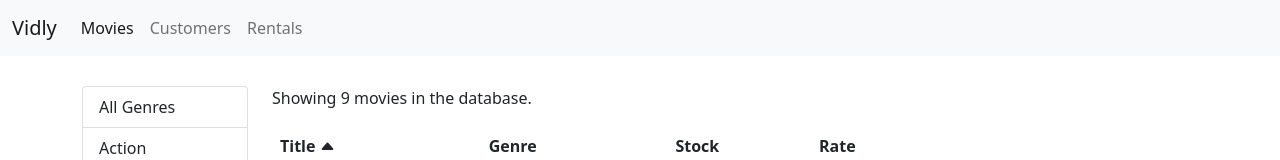
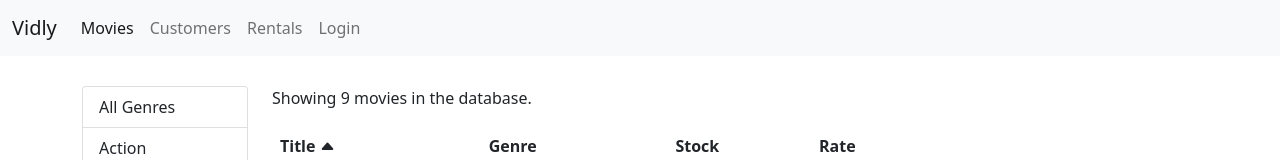
Before and after one commit to jstnhwang/vidly, a React (Create React App) app: page /movies in a window 1280 px wide. Shown: the top 160 px of the page. Built offline with nearby package versions, Linux system fonts and the light colour scheme.

Commit message:
Add Login link to Navigation Bar component

```diff
--- a/src/components/navBar.jsx
+++ b/src/components/navBar.jsx
@@ -36,6 +36,11 @@
                 Rentals
               </NavLink>
             </li>
+            <li className="nav-item">
+              <NavLink className="nav-link" to="/login">
+                Login
+              </NavLink>
+            </li>
           </ul>
         </div>
       </div>
```
